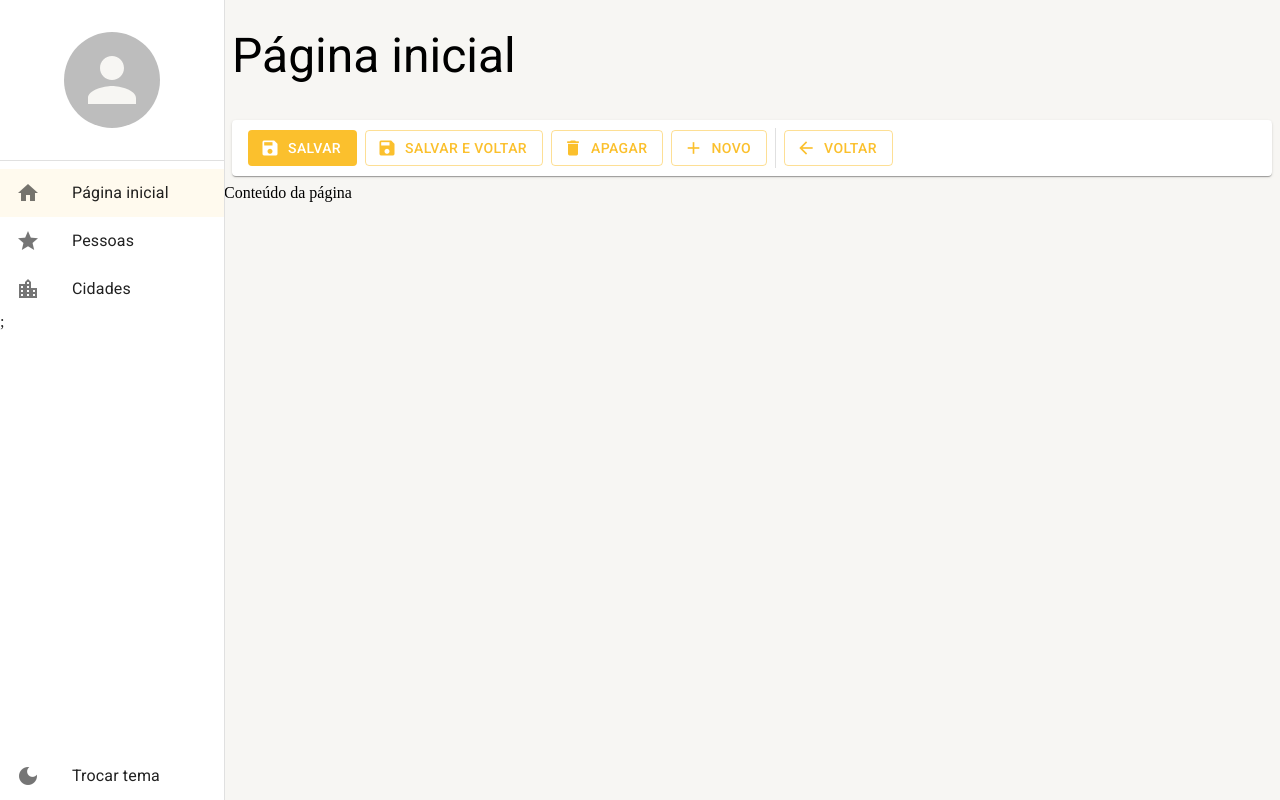
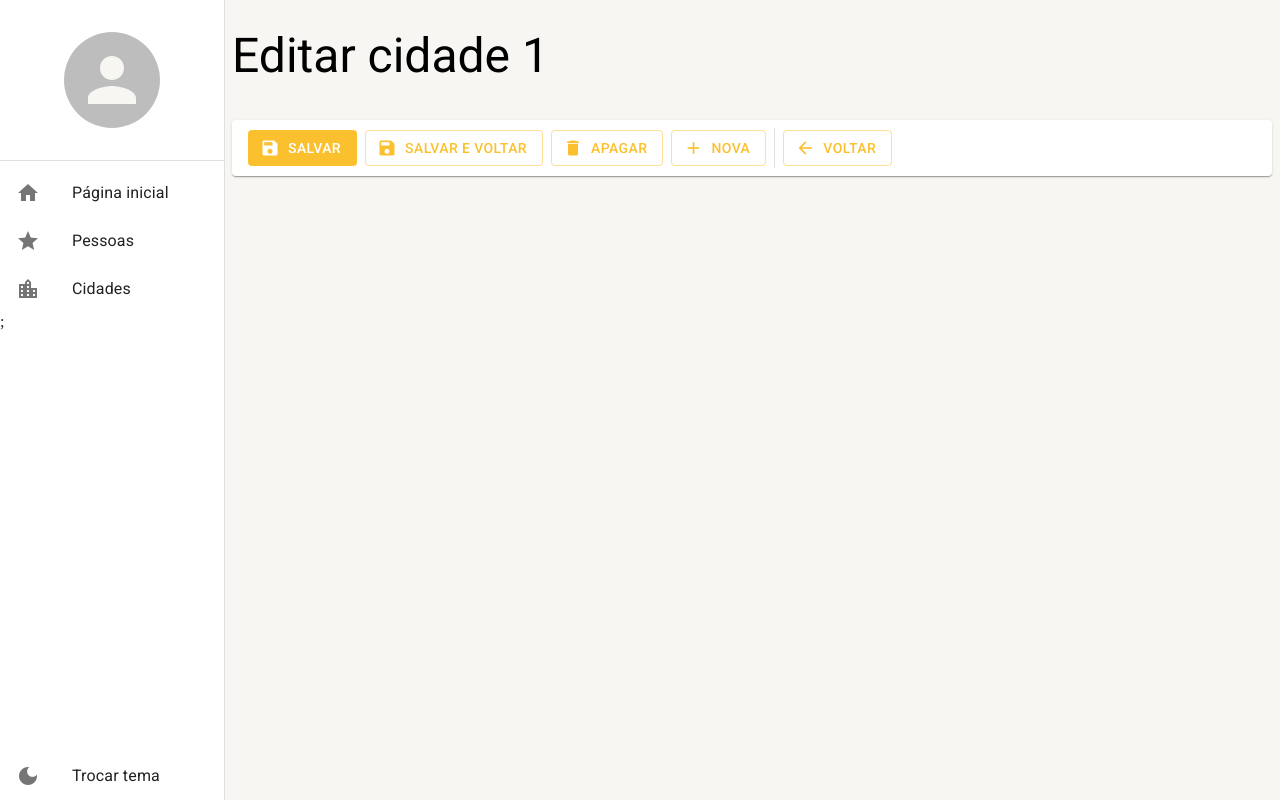
Before and after one commit to daniel-pereira-guimaraes/react-material-ui-cadastros, a React (Create React App) app: page /cidades/detalhe/1 in a window 1280 px wide. Before the commit this address led to /. Built offline with nearby package versions, Linux system fonts and the light colour scheme.

Commit message:
Esboço inicial de DetalheCidade e outros ajustes.

```diff
--- /dev/null
+++ b/src/pages/cidades/DetalheCidade.tsx
@@ -0,0 +1,28 @@
+import { useNavigate, useParams } from "react-router-dom"
+
+import { BasePageLayout } from "../../shared/layouts"
+import { DetailToolBar } from "../../shared/components"
+
+export const DetalheCidade: React.FC = () => {
+
+  const navigate = useNavigate();
+  const { id = 'nova' } = useParams<'id'>();
+
+  return (
+    <BasePageLayout
+      title={`Editar cidade ${id}`}
+      toolBar={
+        <DetailToolBar
+          saveAndBackButtonVisible
+          newButtonText="Nova"
+          newButtonOnClick={() => navigate('/cidades/detalhe/nova')}
+          deleteButtonVisible={id !== 'nova'}
+          deleteButtonOnClick={() => {}}
+          backButtonOnClick={() => navigate('/cidades')}
+        />
+      }>
+
+    </BasePageLayout>
+  )
+
+}
--- a/src/pages/cidades/ListagemCidades.tsx
+++ b/src/pages/cidades/ListagemCidades.tsx
@@ -62,8 +62,9 @@ export const ListagemCidades: React.FC = () => {
       toolBar={
         <ListToolBar
           searchVisible
+          searchText={busca}
           newButtonText="Nova"
-          searchText={busca}
+          newButtonOnClick={() => navigate('/cidades/detalhe/nova')}
           searchOnChange={texto => setSearchParams({busca: texto, pagina: '1'}, {replace: true})}
         />
       }>
@@ -89,7 +90,7 @@ export const ListagemCidades: React.FC = () => {
                   <TableCell size="small">{row.id}</TableCell>
                   <TableCell size="small">{row.nome}</TableCell>
                   <TableCell size="small">
-                    <IconButton size="small" onClick={() => navigate(`/cidades/${row.id}`)}>
+                    <IconButton size="small" onClick={() => navigate(`/cidades/detalhe/${row.id}`)}>
                       <Icon>edit</Icon>
                     </IconButton>
                     <IconButton size="small" onClick={()=> handleDelete(row.id)}>
--- a/src/pages/dashboard/Dashboard.tsx
+++ b/src/pages/dashboard/Dashboard.tsx
@@ -1,5 +1,5 @@
 //import { ListToolBar } from '../../shared/components';
-import { EditToolBar } from '../../shared/components';
+import { DetailToolBar } from '../../shared/components';
 import { BasePageLayout } from '../../shared/layouts';
 
 export const Dashboard = () => {
@@ -7,7 +7,7 @@ export const Dashboard = () => {
   return (
     <BasePageLayout
       title='Página inicial'
-      toolBar={<EditToolBar saveAndBackButtonVisible />}
+      toolBar={<DetailToolBar saveAndBackButtonVisible />}
     >
       Conteúdo da página
 
--- a/src/pages/index.ts
+++ b/src/pages/index.ts
@@ -1 +1,3 @@
 export * from './dashboard/Dashboard';
+export * from './cidades/ListagemCidades';
+export * from './cidades/DetalheCidade';
--- a/src/routes/index.tsx
+++ b/src/routes/index.tsx
@@ -1,8 +1,7 @@
+import { useEffect } from 'react';
 import { Routes, Route, Navigate } from 'react-router-dom';
-import { /*useAppThemeContext,*/ useDrawerContext } from '../shared/contexts';
-import { useEffect } from 'react';
-import { Dashboard } from '../pages';
-import { ListagemCidades } from '../pages/cidades/ListagemCidades';
+import { useDrawerContext } from '../shared/contexts';
+import { Dashboard, DetalheCidade, ListagemCidades } from '../pages';
 
 export const AppRoutes = () => {
 
@@ -38,7 +37,7 @@ export const AppRoutes = () => {
                 <Route path='/' element={<Dashboard />} />
                 <Route path='/pessoas' element={<h1>Cadastro de pessoas</h1>} />
                 <Route path='/cidades' element={<ListagemCidades />} />
-                <Route path='/cidades/:id' element={<p>Editando cidade...</p>} />
+                <Route path='/cidades/detalhe/:id' element={<DetalheCidade />} />
                 <Route path='*' element={<Navigate to="/" />} />
             </Routes>
         </>
--- a/src/shared/components/edit-tool-bar/EditToolBar.tsx
+++ b/src/shared/components/detail-tool-bar/DetailToolBar.tsx
@@ -1,8 +1,9 @@
 import React from "react";
 import { Box, Paper, useTheme, Button, Icon, Divider,
   Skeleton, Typography, useMediaQuery } from '@mui/material';
+import { useNavigate } from "react-router-dom";
 
-interface IEditToolBarProps {
+interface IDetailToolBarProps {
   newButtonText?: string;
 
   saveButtonVisible?: boolean;
@@ -24,7 +25,7 @@ interface IEditToolBarProps {
   backButtonOnClick?: () => void;
 }
 
-export const EditToolBar: React.FC<IEditToolBarProps> = ({
+export const DetailToolBar: React.FC<IDetailToolBarProps> = ({
   newButtonText = 'Novo',
 
   saveButtonVisible = true,
@@ -46,6 +47,7 @@ export const EditToolBar: React.FC<IEditToolBarProps> = ({
   backButtonOnClick
 }) => {
 
+  const navigate = useNavigate();
   const theme = useTheme();
   const lgDown = useMediaQuery(theme.breakpoints.down('lg'));
   const mdDown = useMediaQuery(theme.breakpoints.down('md'));
@@ -153,7 +155,7 @@ export const EditToolBar: React.FC<IEditToolBarProps> = ({
           color="primary"
           disableElevation
           startIcon={<Icon>arrow_back</Icon>}
-          onClick={backButtonOnClick}>
+          onClick={backButtonOnClick || (() => { navigate(-1)})}>
             <Typography
               variant="button"
               whiteSpace="nowrap"
--- a/src/shared/components/index.ts
+++ b/src/shared/components/index.ts
@@ -1,3 +1,3 @@
 export * from './menu-lateral/MenuLateral';
 export * from './list-tool-bar/ListToolBar';
-export * from './edit-tool-bar/EditToolBar';
+export * from './detail-tool-bar/DetailToolBar';
```
